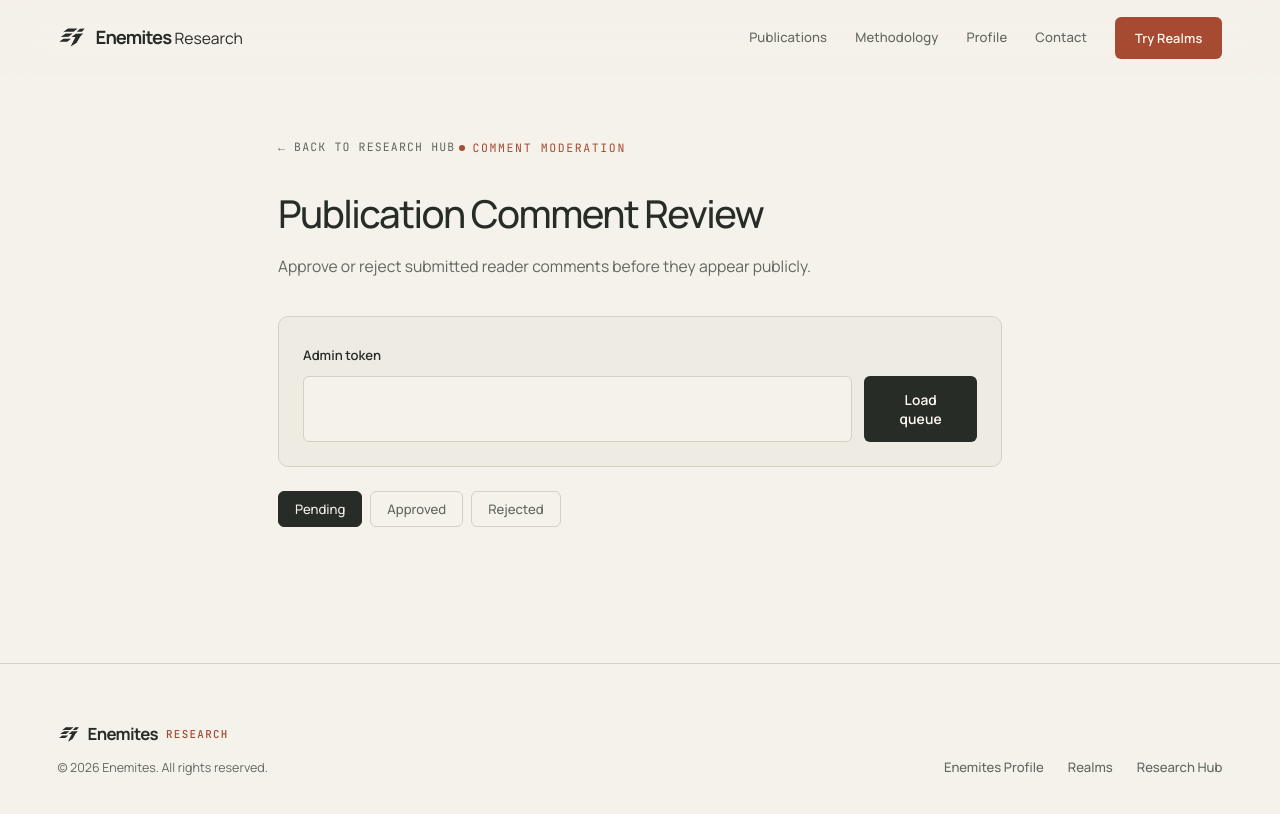
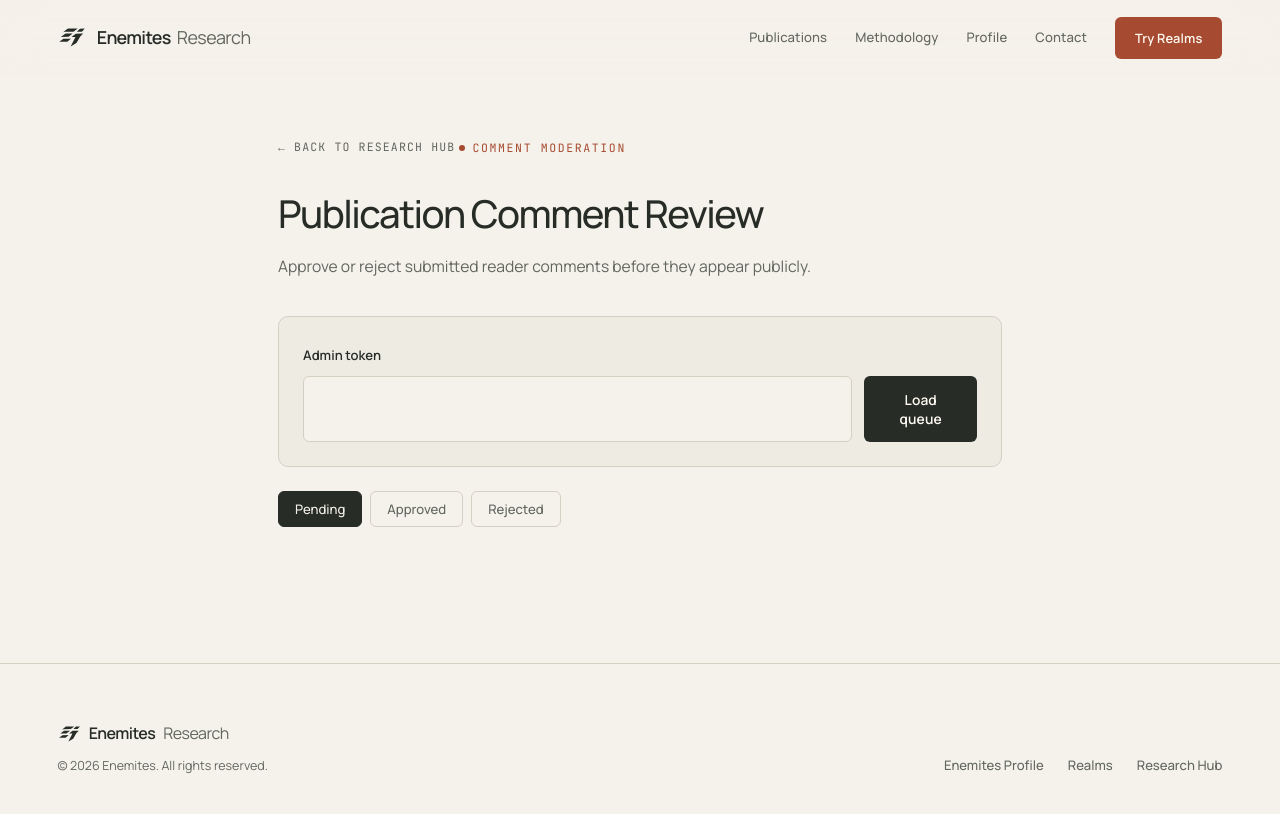
Before and after one commit to Enemites/ResearchPage-Enemites, an Astro site: page /admin/comments in a window 1280 px wide. Built offline with nearby package versions, Linux system fonts and the light colour scheme; Astro itself is replaced by a stand-in of ours.

Commit message:
style(brand): refine nav and footer Enemites Research logo lockup spacing and typography

```diff
--- a/src/styles/global.css
+++ b/src/styles/global.css
@@ -181,39 +181,45 @@ p {
 .nav__logo {
   display: inline-flex;
   align-items: center;
-  gap: 10px;
+  gap: 11px;
   color: var(--brand-ink);
 }
 
 .nav__logo-icon {
-  width: 28px;
-  height: 28px;
-  display: flex;
-  align-items: center;
-  justify-content: center;
+  height: 22px;
+  width: auto;
+  display: inline-flex;
+  align-items: center;
+  flex-shrink: 0;
 }
 
 .nav__logo-icon img {
-  width: 100%;
   height: 100%;
+  width: auto;
   object-fit: contain;
+}
+
+.nav__wordmark {
+  display: inline-flex;
+  align-items: baseline;
+  gap: 6px;
+  line-height: 1;
 }
 
 .nav__logo-text {
   font-family: var(--font-display);
-  font-size: 1.15rem;
-  font-weight: 700;
-  letter-spacing: -0.05em;
-}
-
-.nav__badge {
-  font-family: var(--font-mono);
-  font-size: 0.68rem;
-  letter-spacing: 0.14em;
-  text-transform: uppercase;
-  color: var(--brand-clay);
-  padding-left: 10px;
-  border-left: 1px solid var(--brand-line);
+  font-size: 1.12rem;
+  font-weight: 600;
+  letter-spacing: -0.04em;
+  color: var(--brand-ink);
+}
+
+.nav__logo-sub {
+  font-family: var(--font-display);
+  font-size: 1.12rem;
+  font-weight: 400;
+  letter-spacing: -0.03em;
+  color: var(--brand-muted);
 }
 
 .nav__links {
@@ -954,26 +960,26 @@ p {
   align-items: center;
   gap: 8px;
   font-family: var(--font-display);
-  font-size: 1.05rem;
-  font-weight: 700;
-  letter-spacing: -0.04em;
+  font-size: 1rem;
+  letter-spacing: -0.035em;
   color: var(--brand-ink);
   margin-bottom: 8px;
 }
 
 .footer__logo-mark {
-  width: 22px;
-  height: 22px;
+  height: 18px;
+  width: auto;
   object-fit: contain;
 }
 
+.footer__logo-text {
+  font-weight: 600;
+  color: var(--brand-ink);
+}
+
 .footer__logo-sub {
-  font-family: var(--font-mono);
-  font-size: 0.68rem;
-  font-weight: 500;
-  letter-spacing: 0.12em;
-  text-transform: uppercase;
-  color: var(--brand-clay);
+  font-weight: 400;
+  color: var(--brand-muted);
 }
 
 .footer__copy {
```
